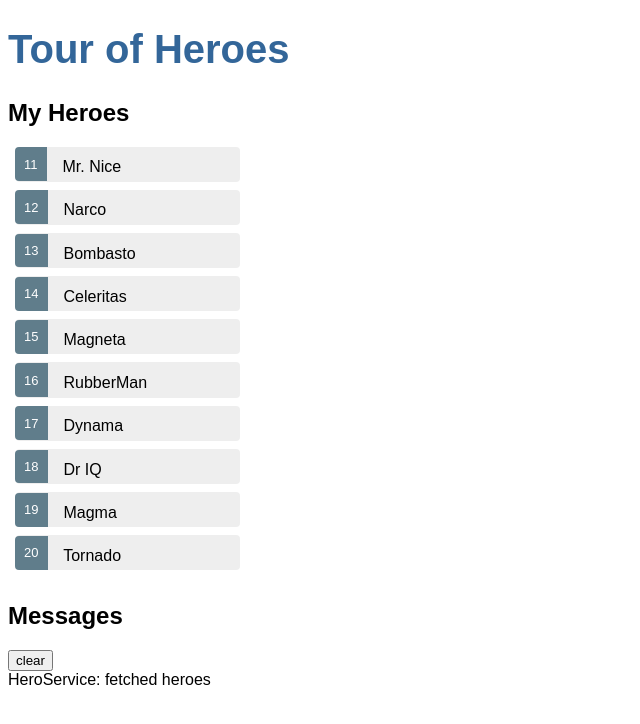
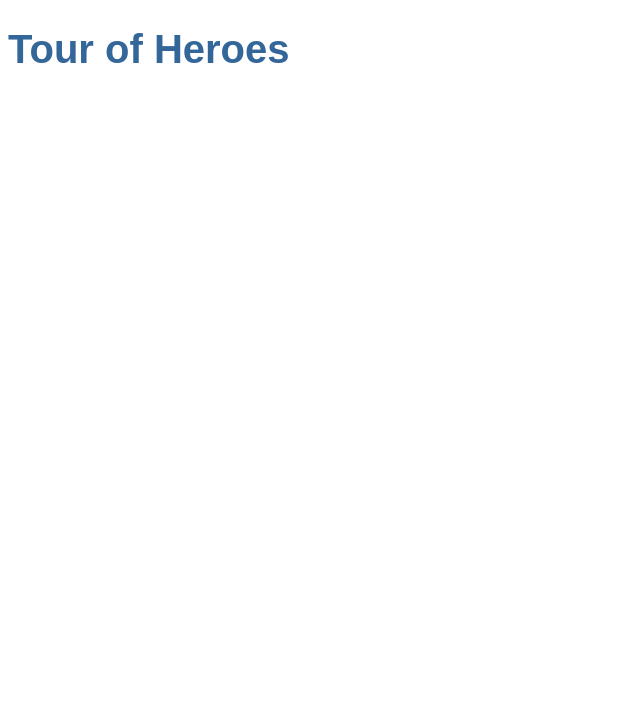
Before and after one commit to joebegley15/angular_6_tutorial, an Angular app: page / in a window 1280 px wide. Shown: the top 724 px of the page, without its empty margins (0-640 px from the left). Built offline with nearby package versions, Linux system fonts and the light colour scheme.

Commit message:
Added router

```diff
--- a/src/app/app.component.html
+++ b/src/app/app.component.html
@@ -1,3 +1,3 @@
 <h1>{{title}}</h1>
-<app-heroes></app-heroes>
+<router-outlet></router-outlet>
 <app-messages></app-messages>
--- a/src/app/app.module.ts
+++ b/src/app/app.module.ts
@@ -6,7 +6,8 @@
 
 import { FormsModule } from '@angular/forms';
 import { HeroDetailComponent } from './hero-detail/hero-detail.component';
-import { MessagesComponent } from './messages/messages.component'; // <-- NgModel lives here
+import { MessagesComponent } from './messages/messages.component';
+import { AppRoutingModule } from './/app-routing.module'; // <-- NgModel lives here
 
 
 @NgModule({
@@ -18,7 +19,8 @@
   ],
   imports: [
     BrowserModule,
-    FormsModule
+    FormsModule,
+    AppRoutingModule
   ],
   providers: [],
   bootstrap: [AppComponent]
```
Also changed, not shown: src/app/app-routing.module.ts (added, +13 -0 lines), 1 other file (tests, documents, lock files or other folders).
